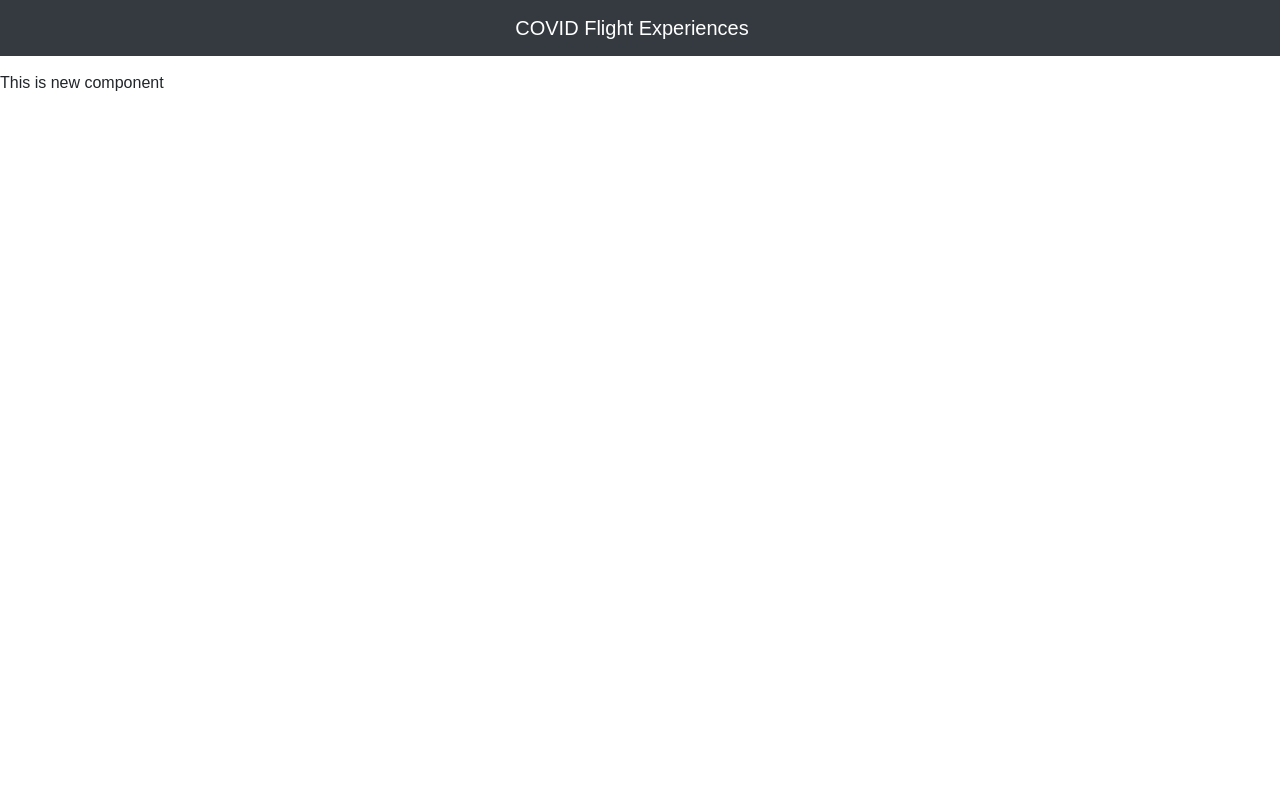
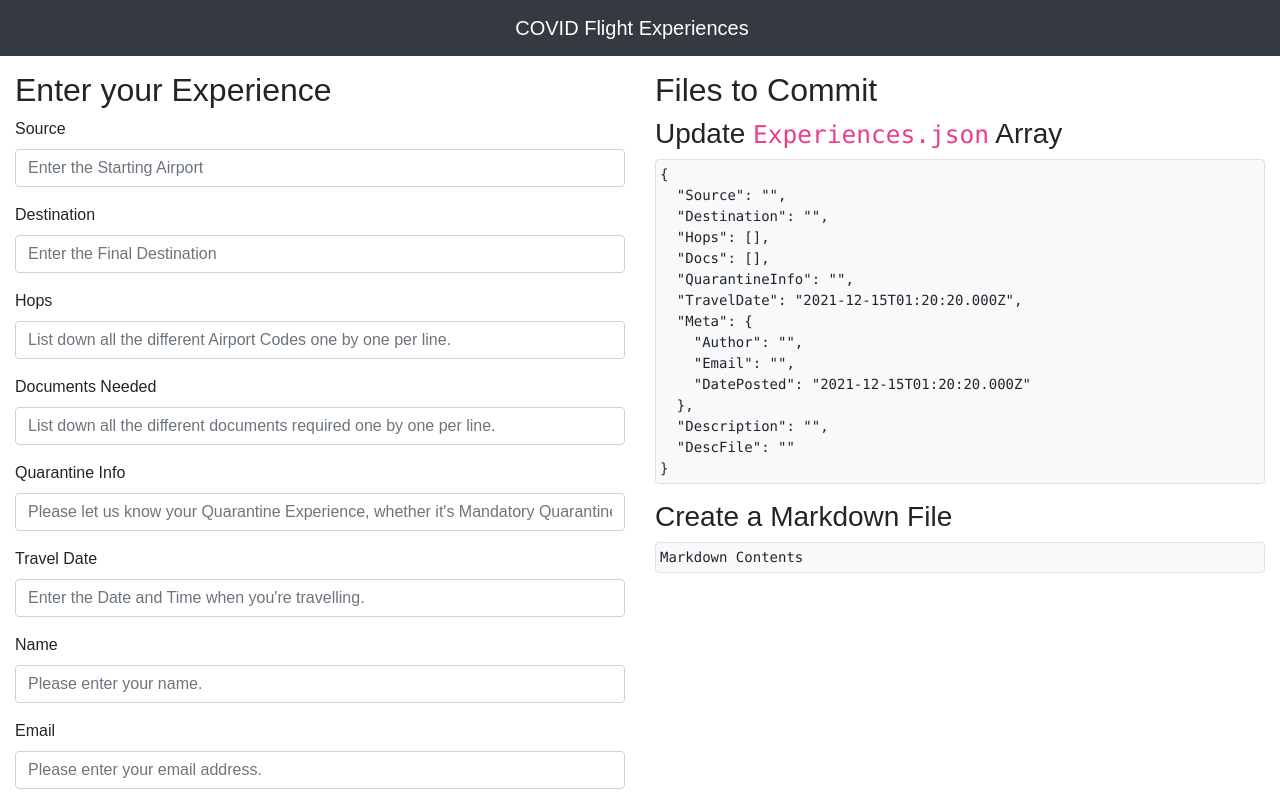
Before and after one commit to praveenscience/covid-fly.co, a React (Create React App) app: page /new in a window 1280 px wide. Built offline with nearby package versions, Linux system fonts and the light colour scheme; a web font is replaced by a local one.

Commit message:
Added the basic contents and state for the New Screen.

```diff
--- a/src/components/Pages/New.js
+++ b/src/components/Pages/New.js
@@ -1,10 +1,105 @@
 import React, { Component } from "react";
+import FormGroup from "../Bootstrap/FormGroup";
 
 class New extends Component {
+  state = {};
   render() {
+    const FormFields = [
+      {
+        Id: "Source",
+        Label: "Source",
+        Type: "text",
+        Placeholder: "Enter the Starting Airport"
+      },
+      {
+        Id: "Destination",
+        Label: "Destination",
+        Type: "text",
+        Placeholder: "Enter the Final Destination"
+      },
+      {
+        Id: "Hops",
+        Label: "Hops",
+        Type: "textarea",
+        Placeholder:
+          "List down all the different Airport Codes one by one per line."
+      },
+      {
+        Id: "Docs",
+        Label: "Documents Needed",
+        Type: "textarea",
+        Placeholder:
+          "List down all the different documents required one by one per line."
+      },
+      {
+        Id: "QuarantineInfo",
+        Label: "Quarantine Info",
+        Type: "text",
+        Placeholder:
+          "Please let us know your Quarantine Experience, whether it's Mandatory Quarantine or Home one, and for how long"
+      },
+      {
+        Id: "TravelDate",
+        Label: "Travel Date",
+        Type: "datetime",
+        Placeholder: "Enter the Date and Time when you're travelling."
+      },
+      {
+        Id: "Author",
+        Label: "Name",
+        Type: "text",
+        Placeholder: "Please enter your name."
+      },
+      {
+        Id: "Email",
+        Label: "Email",
+        Type: "text",
+        Placeholder: "Please enter your email address."
+      }
+    ];
     return (
-      <div className="App">
-        <p>This is new component</p>
+      <div className="New">
+        <div className="container-fluid">
+          <div className="row">
+            <div className="col-12 col-md-6">
+              <h2>Enter your Experience</h2>
+              <form>
+                {FormFields.map(fg => (
+                  <FormGroup key={fg.Id} {...fg} />
+                ))}
+              </form>
+            </div>
+            <div className="col-12 col-md-6">
+              <h2>Files to Commit</h2>
+              <h3>
+                Update <code>Experiences.json</code> Array
+              </h3>
+              <pre className="border rounded bg-light p-1">
+                {JSON.stringify(
+                  {
+                    Source: "",
+                    Destination: "",
+                    Hops: [],
+                    Docs: [],
+                    QuarantineInfo: "",
+                    TravelDate: "2021-12-15T01:20:20.000Z",
+                    Meta: {
+                      Author: "",
+                      Email: "",
+                      DatePosted: "2021-12-15T01:20:20.000Z"
+                    },
+                    Description: "",
+                    DescFile: ""
+                  },
+                  null,
+                  2
+                )}
+              </pre>
+              <h3>Create a Markdown File</h3>
+              <pre className="border rounded bg-light p-1">{`Markdown Contents`}</pre>
+            </div>
+          </div>
+        </div>
       </div>
     );
   }
```
